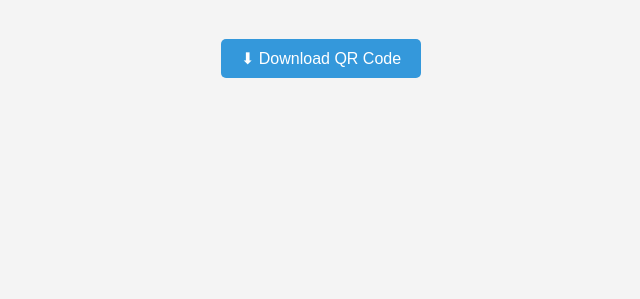
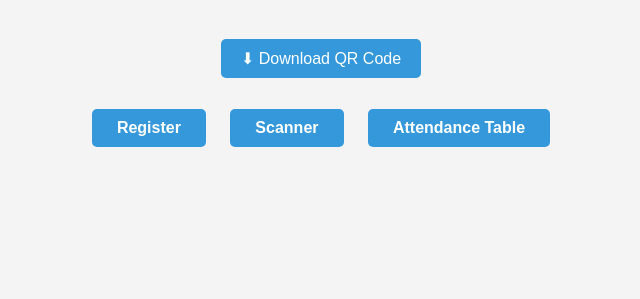
Before and after one commit to Enefiok/qr_attendance, a Flask app: template templates/success.html in a window 1280 px wide. Shown: the part 501-800 px from the top of the page, without its empty margins (319-959 px from the left). Run offline with Flask 3, Linux system fonts and the light colour scheme; the template is opened without the code that fills it, so the values that code supplies are empty; some libraries are stand-ins or nearby versions.

Commit message:
Add navigation buttons to success page for register, scanner, and attendance table

```diff
--- a/templates/success.html
+++ b/templates/success.html
@@ -26,7 +26,24 @@
       background-color: white;
     }
 
-    a {
+    a.button {
+      display: inline-block;
+      margin: 15px 10px 0 10px;
+      text-decoration: none;
+      color: white;
+      background-color: #3498db;
+      padding: 10px 25px;
+      border-radius: 5px;
+      font-weight: bold;
+      font-size: 16px;
+      transition: background-color 0.3s ease;
+    }
+
+    a.button:hover {
+      background-color: #2980b9;
+    }
+
+    a.download-link {
       display: inline-block;
       margin-top: 20px;
       text-decoration: none;
@@ -36,7 +53,7 @@
       border-radius: 5px;
     }
 
-    a:hover {
+    a.download-link:hover {
       background-color: #2980b9;
     }
   </style>
@@ -51,9 +68,16 @@
   <img class="qr" src="{{ url_for('static', filename='qr_codes/' + filename) }}" alt="QR Code" width="200" height="200">
 
   <p>
-    <a href="{{ url_for('static', filename='qr_codes/' + filename) }}" download="{{ name }}_qr_code.png">
+    <a href="{{ url_for('static', filename='qr_codes/' + filename) }}" download="{{ name }}_qr_code.png" class="download-link">
       ⬇ Download QR Code
     </a>
   </p>
+
+  <!-- Buttons to navigate -->
+  <div>
+    <a href="{{ url_for('home') }}" class="button">Register</a>
+    <a href="{{ url_for('scan') }}" class="button">Scanner</a>
+    <a href="{{ url_for('table') }}" class="button">Attendance Table</a>
+  </div>
 </body>
 </html>
```
